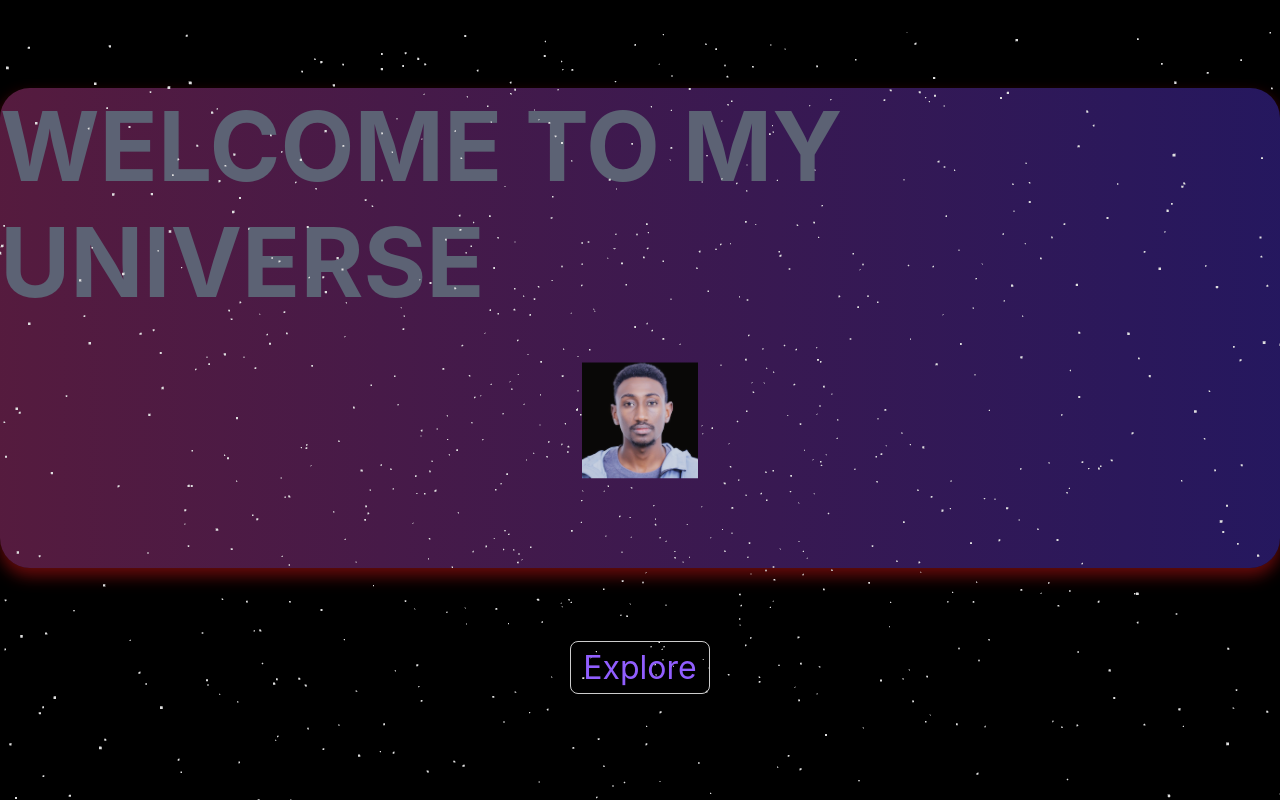
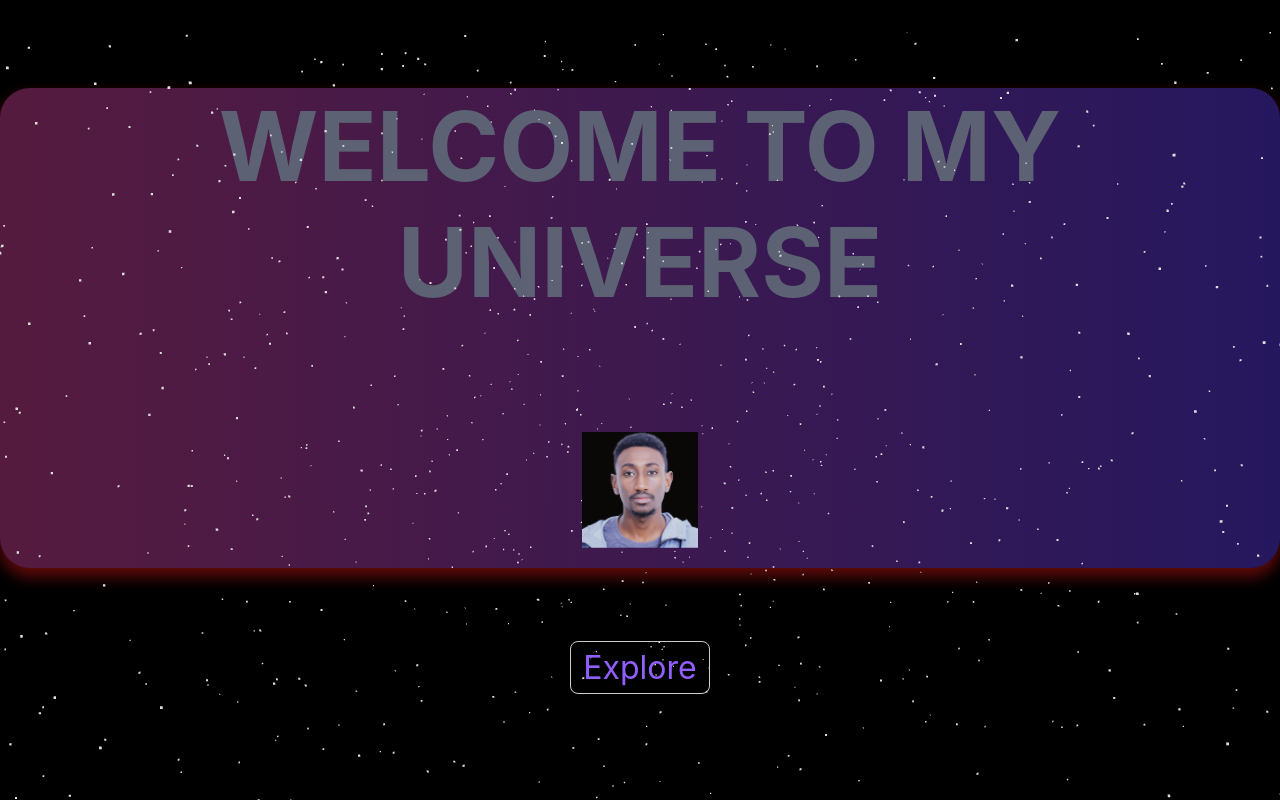
Before and after one commit to amexabee/portfolio-react, a React (Create React App) app: page /home in a window 1280 px wide. Built offline with nearby package versions, Linux system fonts and the light colour scheme.

Commit message:
Make home mobile friendly

```diff
--- a/src/components/home.jsx
+++ b/src/components/home.jsx
@@ -25,10 +25,10 @@ const Home = () => {
       <div className="intro">
         {showMessage && <h1>WELCOME TO MY UNIVERSE</h1>}
       </div>
-      <div style={{ position: 'fixed', width: '100vw', height: '100vh' }}>
+      <div className="canvas">
         <Canvas>
           <OrbitControls />
-          <mesh position={[0, 0.2, -5]} scale={[2, 2, 2]}>
+          <mesh position={[0, -1, -5]} scale={[2, 2, 2]}>
             <boxGeometry args={[1, 1, 1]} />
             <meshBasicMaterial map={texture} />
           </mesh>
--- a/src/css/home.css
+++ b/src/css/home.css
@@ -8,6 +8,7 @@
 }
 
 .intro {
+  text-align: center;
   margin: 7vh 0;
   height: 60vh;
   display: flex;
@@ -18,12 +19,18 @@
     rgba(170, 54, 124, 0.5),
     rgba(74, 47, 189, 0.5)
   );
-  font-size: 3rem;
+  font-size: 2rem;
 }
 
 .profile {
   width: 60%;
   border-radius: 40%;
+}
+
+.canvas {
+  position: fixed;
+  width: 100vw;
+  height: 100vh;
 }
 
 .explore {
@@ -52,3 +59,9 @@
 .explore span a:hover {
   color: #000;
 }
+
+@media (min-width: 768px) {
+  .intro {
+    font-size: 3rem;
+  }
+}
```
